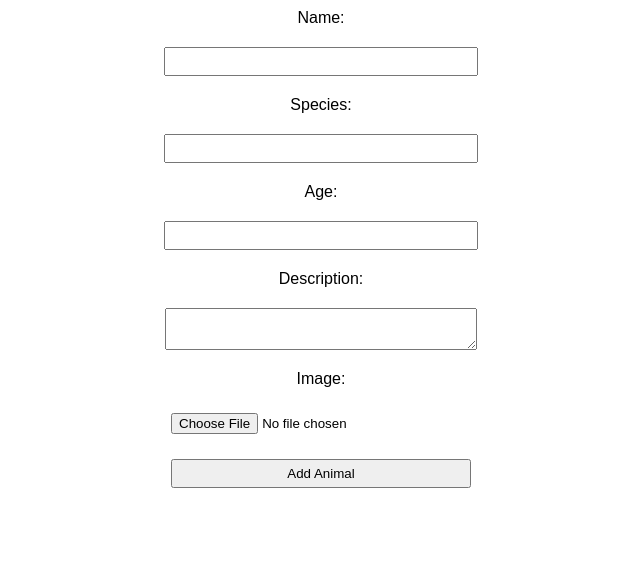
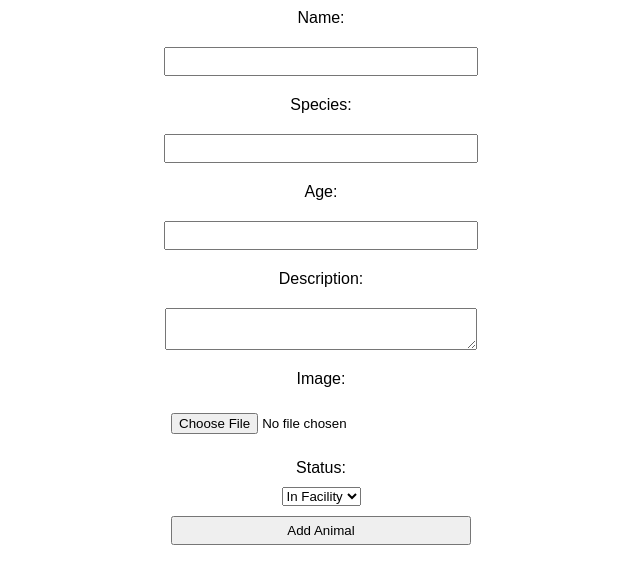
Before and after one commit to Aloien/Animal-Rescue-Hub-A-Platform-for-Monitoring-and-Supporting-Rescue-Efforts, a PHP site: page /animal_forms.php in a window 1280 px wide. Shown: the part 89-673 px from the top of the page, without its empty margins (319-959 px from the left). Run offline with PHP 8.4, Linux system fonts and the light colour scheme; data that the repository does not hold is empty; some libraries are stand-ins or nearby versions.

Commit message:
added status on animals table

```diff
--- a/animal_database.php
+++ b/animal_database.php
@@ -2,14 +2,16 @@
 class Database
 {
     private $host = "localhost";
-    private $db_name = "animal_database";
+    private $db_name = "incident_reports";
     private $username = "root";
     private $password = "";
     public $conn;
 
+
     public function getConnect()
     {
         $this->conn = null;
+
 
         try {
             $this->conn = new PDO("mysql:host=" . $this->host . ";dbname=" . $this->db_name, $this->username, $this->password);
@@ -19,14 +21,17 @@ class Database
             echo "Connection error. Please try again later.";
         }
 
+
         return $this->conn;
     }
 }
+
 
 class Animals
 {
     private $conn;
     private $tbl_name = "animals_table";
+
 
     public $id;
     public $animal;
@@ -34,29 +39,37 @@ class Animals
     public $age;
     public $description;
     public $image;
+    public $status; // Add status property
+
 
     public function __construct($db)
     {
         $this->conn = $db;
     }
 
+
     public function create()
     {
-        $query = "INSERT INTO " . $this->tbl_name . " (animal, species, age, description, image) VALUES (:animal, :species, :age, :description, :image)";
+        $query = "INSERT INTO " . $this->tbl_name . " (animal, species, age, description, image, status) VALUES (:animal, :species, :age, :description, :image, :status)";
         $stmt = $this->conn->prepare($query);
+
 
         $stmt->bindParam(':animal', $this->animal);
         $stmt->bindParam(':species', $this->species);
         $stmt->bindParam(':age', $this->age);
         $stmt->bindParam(':description', $this->description);
         $stmt->bindParam(':image', $this->image);
+        $stmt->bindParam(':status', $this->status); // Bind status parameter
+
 
         if ($stmt->execute()) {
             return true;
         }
 
+
         return false;
     }
+
 
     public function read()
     {
@@ -64,6 +77,7 @@ class Animals
         $stmt = $this->conn->prepare($query);
         $stmt->execute();
 
+
         return $stmt;
     }
 }
--- a/animal_forms.php
+++ b/animal_forms.php
@@ -1,18 +1,24 @@
 <!DOCTYPE html>
 <html lang="en">
+
 
 <head>
     <meta charset="UTF-8">
     <meta name="viewport" content="width=device-width, initial-scale=1.0">
     <title>Animal Forms</title>
 
+
     <link rel="stylesheet" href="https://cdn.datatables.net/1.11.3/css/jquery.dataTables.min.css">
+
 
     <script src="https://code.jquery.com/jquery-3.6.0.min.js"></script>
 
+
     <script src="https://cdn.datatables.net/1.11.3/js/jquery.dataTables.min.js"></script>
 
+
     <link rel="stylesheet" href="https://cdn.jsdelivr.net/npm/sweetalert2@11/dist/sweetalert2.min.css">
+
 
     <script src="https://cdn.jsdelivr.net/npm/sweetalert2@11"></script>
     <style>
@@ -23,11 +29,13 @@
             font-family: Arial, sans-serif;
         }
 
+
         form,
         table {
             width: 80%;
             margin: 20px 0;
         }
+
 
         form {
             display: flex;
@@ -36,12 +44,14 @@
             margin: auto;
         }
 
+
         label,
         input,
         textarea,
         button {
             margin: 10px 0;
         }
+
 
         input,
         textarea,
@@ -51,9 +61,11 @@
             padding: 5px;
         }
 
+
         table {
             border-collapse: collapse;
         }
+
 
         th,
         td {
@@ -64,41 +76,62 @@
     </style>
 </head>
 
+
 <body>
+    <h1>Add Animal</h1>
 
-</body>
-
-</html>
-<h1>Add Animal</h1>
 
     <form action="create_animals.php" method="post" enctype="multipart/form-data">
         <label for="animal">Name:</label>
         <input type="text" id="animal" name="animal" required>
 
+
         <label for="species">Species:</label>
         <input type="text" id="species" name="species" required>
+
 
         <label for="age">Age:</label>
         <input type="text" id="age" name="age" required>
 
+
         <label for="description">Description:</label>
         <textarea id="description" name="description" required></textarea>
+
 
         <label for="image">Image:</label>
         <input type="file" id="image" name="image">
 
+
+        <label for="status">Status:</label>
+        <select id="status" name="status" required>
+            <option value="in facility">In Facility</option>
+            <option value="adopted">Adopted</option>
+            <option value="released">Released</option> <!-- Add released option -->
+        </select>
+
+
         <button type="submit">Add Animal</button>
     </form>
+</body>
+
+
+</html>
+
 
 <?php
 
+
 require_once 'animal_database.php';
+
 
 $database = new Database();
 
+
 $db = $database->getConnect();
+
 
 $animal = new Animals($db);
 
+
 $stmt = $animal->read();
 ?>
```
Also changed, not shown: animal_index.php (+28 -40 lines), create_animals.php (+23 -3 lines). Lines whose indentation alone changed are shown as unchanged.
